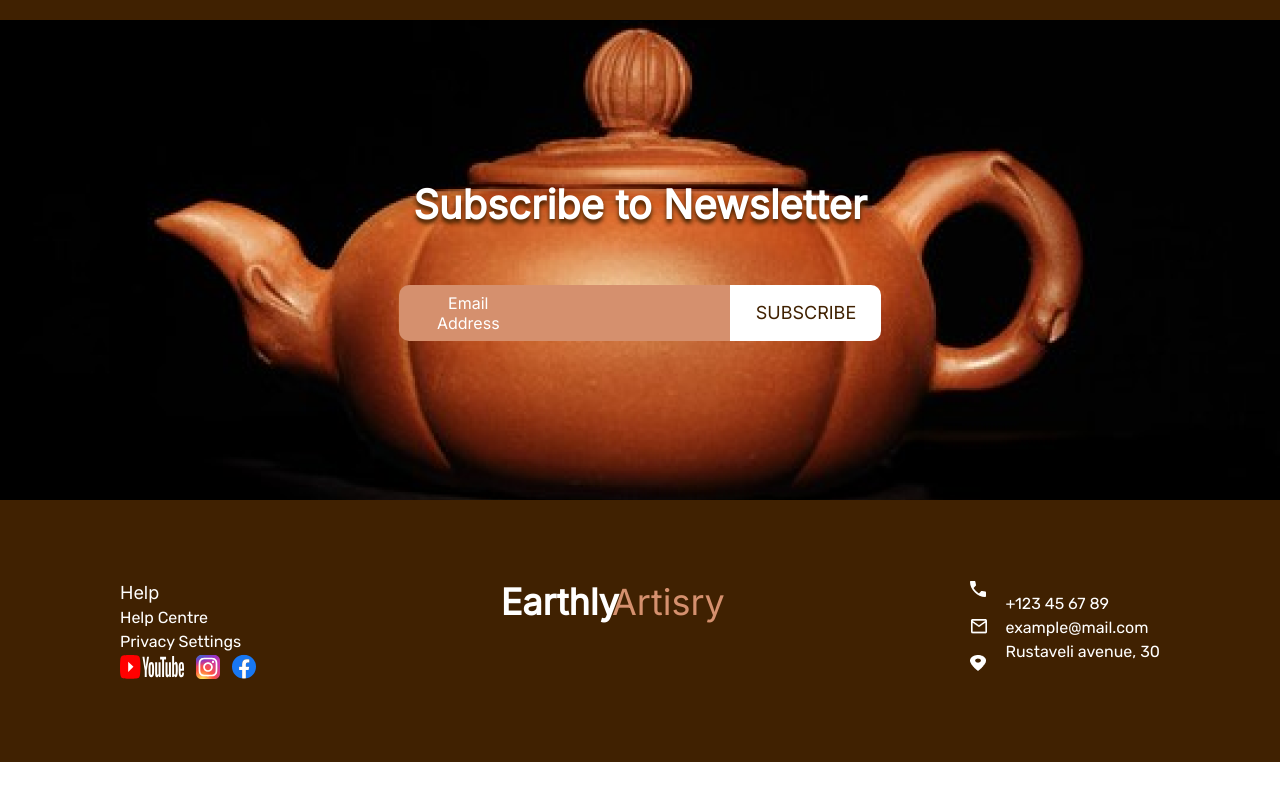
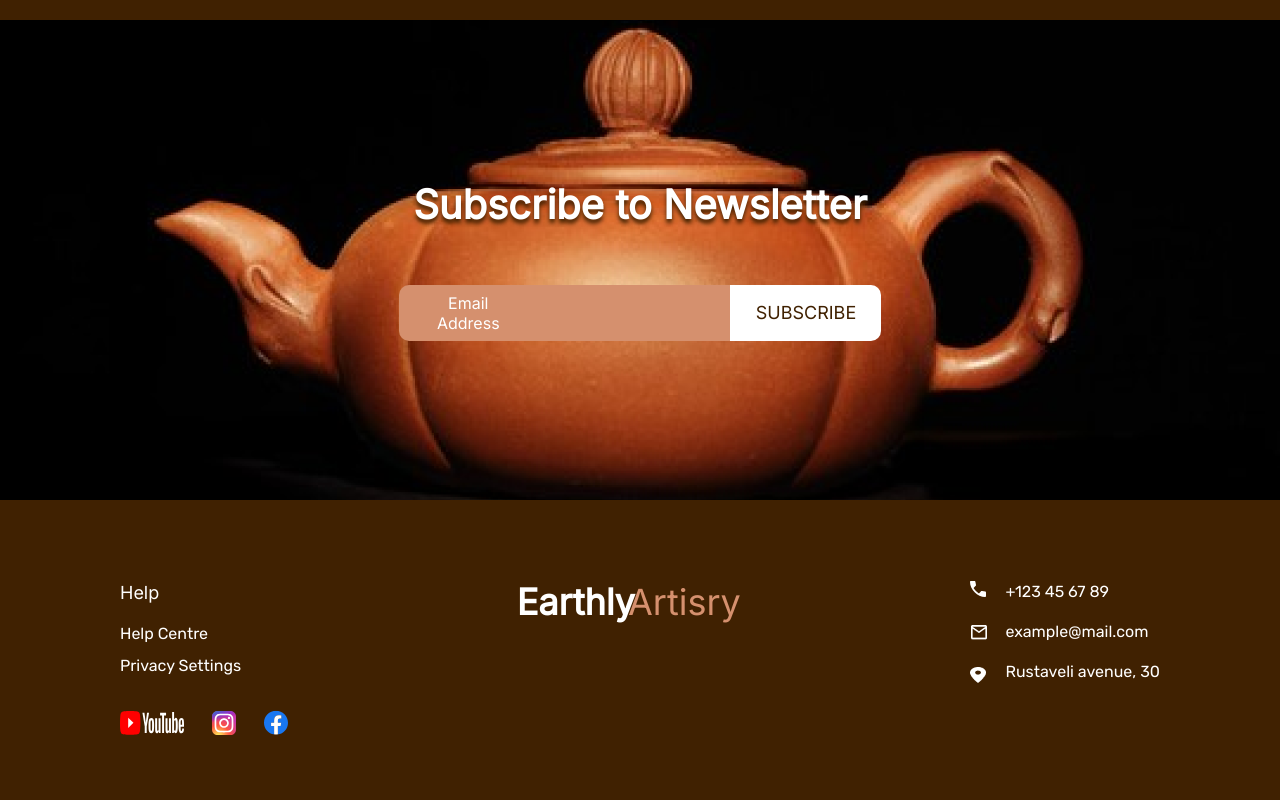
Before and after one commit to shoniamary/FinalHomework, a plain HTML site: page index.html in a window 1280 px wide. Shown: the part 1942-2742 px from the top of the page. Before the commit the page ends 2704 px from the top, so only its background shows below. Drawn offline with Linux system fonts and the light colour scheme.

Commit message:
add footer

```diff
--- a/css/style.css
+++ b/css/style.css
@@ -362,6 +362,11 @@ footer {
 
 
 }
+.footer_left_side{
+display: flex;
+flex-direction: column;
+row-gap: 32px;
+}
 
 .footer_left_navigation_title {
     color: #FFF;
@@ -384,30 +389,38 @@ footer {
 }
 
 .header_left_nav_li2 {
-    margin-bottom: 32px;
+
     margin-top: 8px;
 }
-.footer_middle_social_icon{
-margin-inline: 8px;
+
+.footer_middle_social_icon {
+    margin-inline: 24px;
 }
-.footer_rightside_icones{
+
+.footer_rightside_icones {
     display: flex;
     flex-direction: column;
-    row-gap: 16px;
+    row-gap: 22px;
 }
-.footer_right_side{
-    display: flex;
-    align-items: center;
+
+.footer_right_side {
+    display: flex;;
     column-gap: 16px;
 }
-.footer_right_li{
+
+
+
+
+.footer_right_li_text{
     color: #FFF;
-    font-family: Rubik;
+    font-family: 'Rubik', sans-serif;
     font-size: 16px;
     font-style: normal;
     font-weight: 300;
-    line-height: 24px;}
-    .footer_right_li_middle{
-        margin-top: 16px;
-        margin-bottom: 16px;
-    }
+    line-height: 24px;
+
+}
+.footer_right_li_middletext{
+    margin-top: 16px;
+    margin-bottom: 16px;
+}
--- a/index.html
+++ b/index.html
@@ -161,25 +161,27 @@
         <footer>
             <div class="footer_left_side">
                 <div class="footer_left_navigation">
-                <a href="" class="footer_left_navigation_title">
-                    <h4>Help</h4>
+                    <a href="">
+                        <h4  class="footer_left_navigation_title">Help</h4>
                     </a>
                     <nav>
                         <ul class="header_left_nav_ul">
-                        <li>
+                            <li class="header_left_nav_li1">
                                 <a href="" class="header_left_nav_li ">Help Centre</a>
                             </li>
-                        <li>
-                            <a href="" class="header_left_nav_li header_left_nav_li2">Privacy Settings</a>
+                            <li class="header_left_nav_li2">
+                                <a href="" class="header_left_nav_li ">Privacy Settings</a>
                             </li>
                         </ul>
                     </nav>
                 </div>
                 <div class="footer_socialnet_icones">
-    <a href=""><img src="images/logos_youtube.svg" alt=""></a>
-    <a href="" class="footer_middle_social_icon"><img src="images/skill-icons_instagram.svg" alt=""></a>
-   <a href=""> <img src="images/logos_facebook.svg" alt=""></a>
-
+                    <a href=""><img src="images/logos_youtube.svg" alt="">
+                    </a>
+                    <a href="" ><img src="images/skill-icons_instagram.svg" alt="" class="footer_middle_social_icon">
+                    </a>
+                    <a href=""> <img src="images/logos_facebook.svg" alt="">
+                    </a>
                 </div>
             </div>
             <a href="" class="hedder_logo">
@@ -188,16 +190,21 @@
             <div class="footer_right_side">
                 <div class="footer_rightside_icones">
                     <a href="tel:+123 45 67  89"><img src="images/footermobileicon.svg" alt=""></a>
-                <a href="mailto:example@mail.com"><img src="images/footeremailicon.png" alt="" ></a>
-                <a href="https://www.google.com/maps/place/30+Shota+Rustaveli+Ave,+T'bilisi/@41.700852,44.7945746,17z/data=!3m1!4b1!4m6!3m5!1s0x40440cdd1af7ece7:0xa0647da208fff81e!8m2!3d41.700852!4d44.7945746!16s%2Fg%2F11g_7kst5?entry=ttu" target="_blank"><img src="images/footerlocation.png" alt=""></a>
+                    <a href="mailto:example@mail.com"><img src="images/footeremailicon.png" alt=""></a>
+                    <a href="https://www.google.com/maps/place/30+Shota+Rustaveli+Ave,+T'bilisi/@41.700852,44.7945746,17z/data=!3m1!4b1!4m6!3m5!1s0x40440cdd1af7ece7:0xa0647da208fff81e!8m2!3d41.700852!4d44.7945746!16s%2Fg%2F11g_7kst5?entry=ttu"
+                        target="_blank"><img src="images/footerlocation.png" alt=""></a>
                 </div>
+               <div class="footer_right_navigation">
                 <nav>
                     <ul class="footer_right_ul">
-                <li ><a href="tel:+123 45 67  89" class="footer_right_li">+123 45 67  89</a></li>
-                <li ><a href="mailto:example@mail.com"class="footer_right_li footer_right_li_middle">example@mail.com</a></li>
-                <li ><a href="https://www.google.com/maps/place/30+Shota+Rustaveli+Ave,+T'bilisi/@41.700852,44.7945746,17z/data=!3m1!4b1!4m6!3m5!1s0x40440cdd1af7ece7:0xa0647da208fff81e!8m2!3d41.700852!4d44.7945746!16s%2Fg%2F11g_7kst5?entry=ttu"    class="footer_right_li" target="_blank">Rustaveli avenue, 30</a></li>
+                        <li  ><a href="tel:+123 45 67  89" class="footer_right_li_text">+123 45 67 89</a></li>
+                        <li class="footer_right_li_middletext"><a href="mailto:example@mail.com"
+                                class="footer_right_li_text ">example@mail.com</a></li>
+                        <li ><a href="https://www.google.com/maps/place/30+Shota+Rustaveli+Ave,+T'bilisi/@41.700852,44.7945746,17z/data=!3m1!4b1!4m6!3m5!1s0x40440cdd1af7ece7:0xa0647da208fff81e!8m2!3d41.700852!4d44.7945746!16s%2Fg%2F11g_7kst5?entry=ttu"
+                                class="footer_right_li_text" target="_blank">Rustaveli avenue, 30</a></li>
                     </ul>
                 </nav>
+               </div>
             </div>
 
         </footer>
```
Lines whose indentation alone changed are shown as unchanged.
